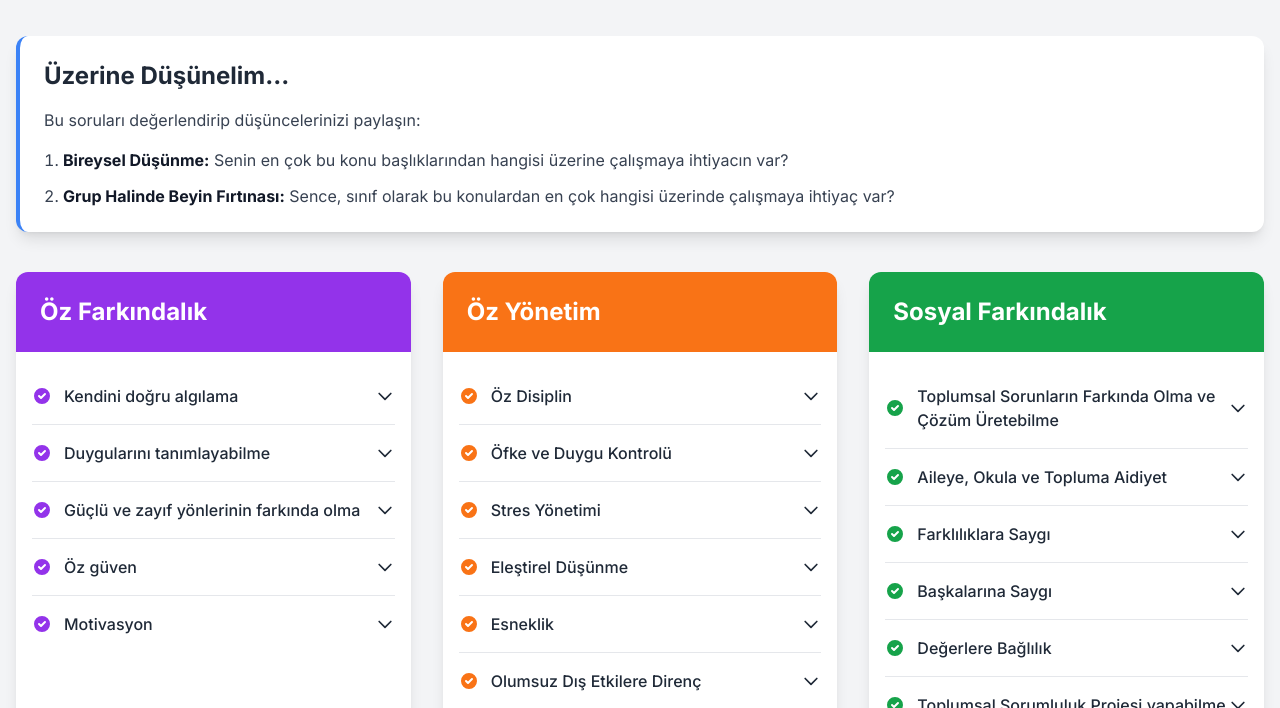
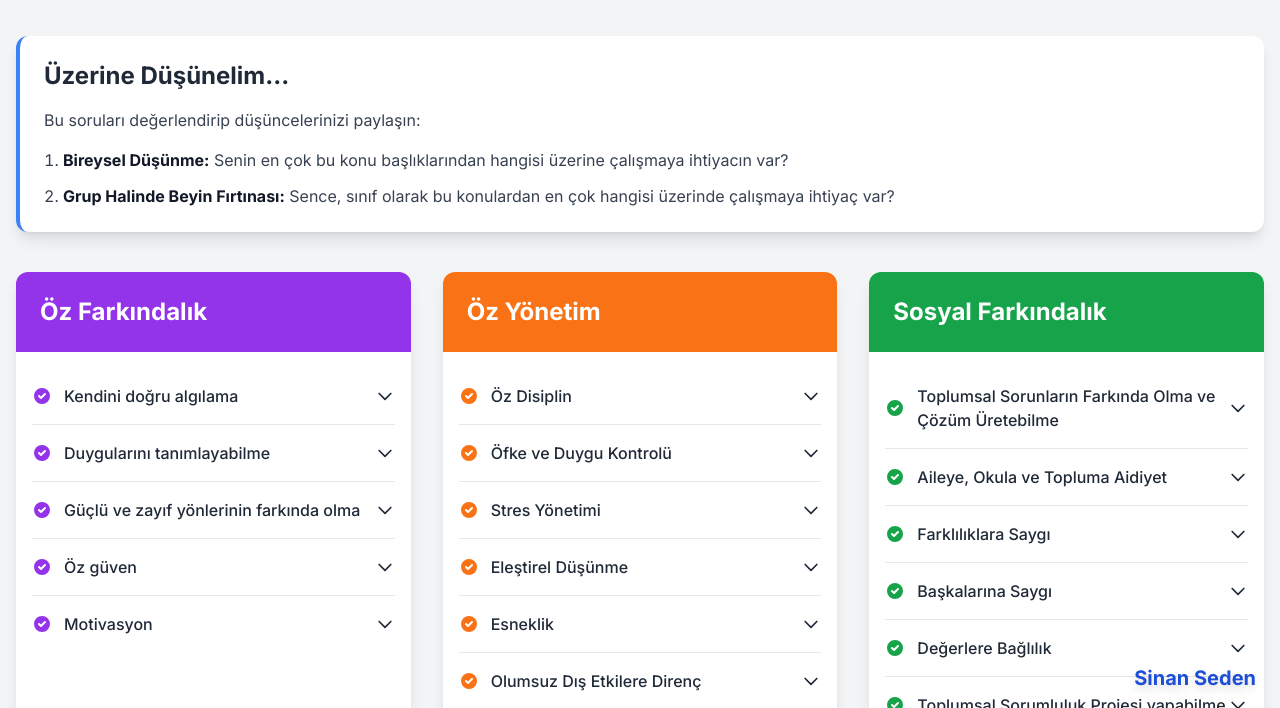
Before and after one commit to sinanseden-eng/sosyal-duygusal-ogrenme, a plain HTML site: page index.html in a window 1280 px wide. Shown: the part 92-800 px from the top of the page. Drawn offline with nearby package versions, Linux system fonts and the light colour scheme.

Commit message:
Change footer position to fixed at bottom right

```diff
--- a/index.html
+++ b/index.html
@@ -24,7 +24,7 @@
         }
     </style>
 </head>
-<body class="bg-gray-100">
+<body class="bg-gray-100 pb-24">
 
     <div class="container mx-auto px-4 py-12">
         <!-- Ana Başlık -->
@@ -529,7 +529,7 @@
     </div>
 
     <!-- İmza Alanı -->
-    <footer class="container mx-auto px-4 py-6 text-right text-xl font-bold text-blue-700 mt-12 drop-shadow-lg">
+    <footer class="fixed bottom-4 right-6 text-xl font-bold text-blue-700 drop-shadow-lg">
         Sinan Seden
     </footer>
 
```
